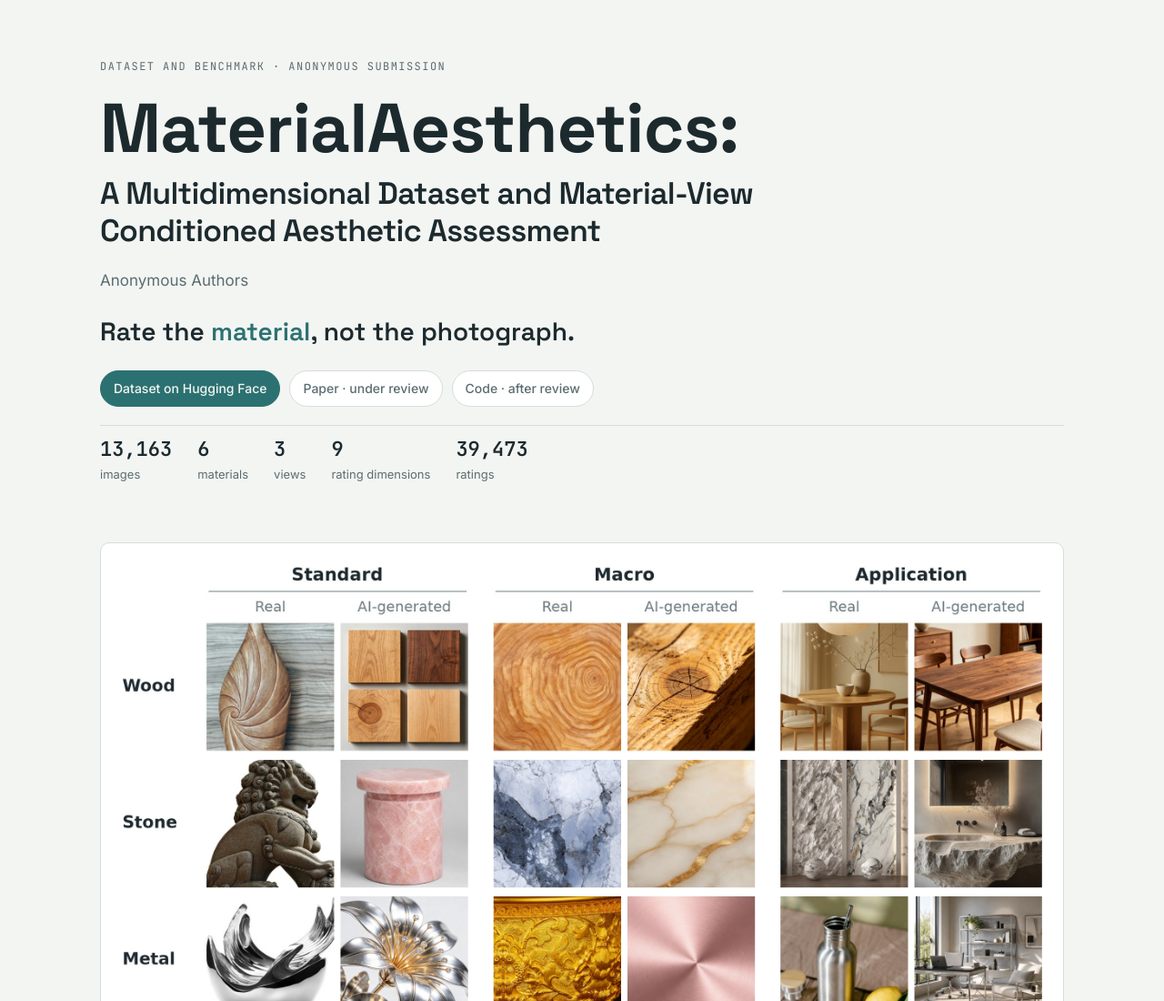
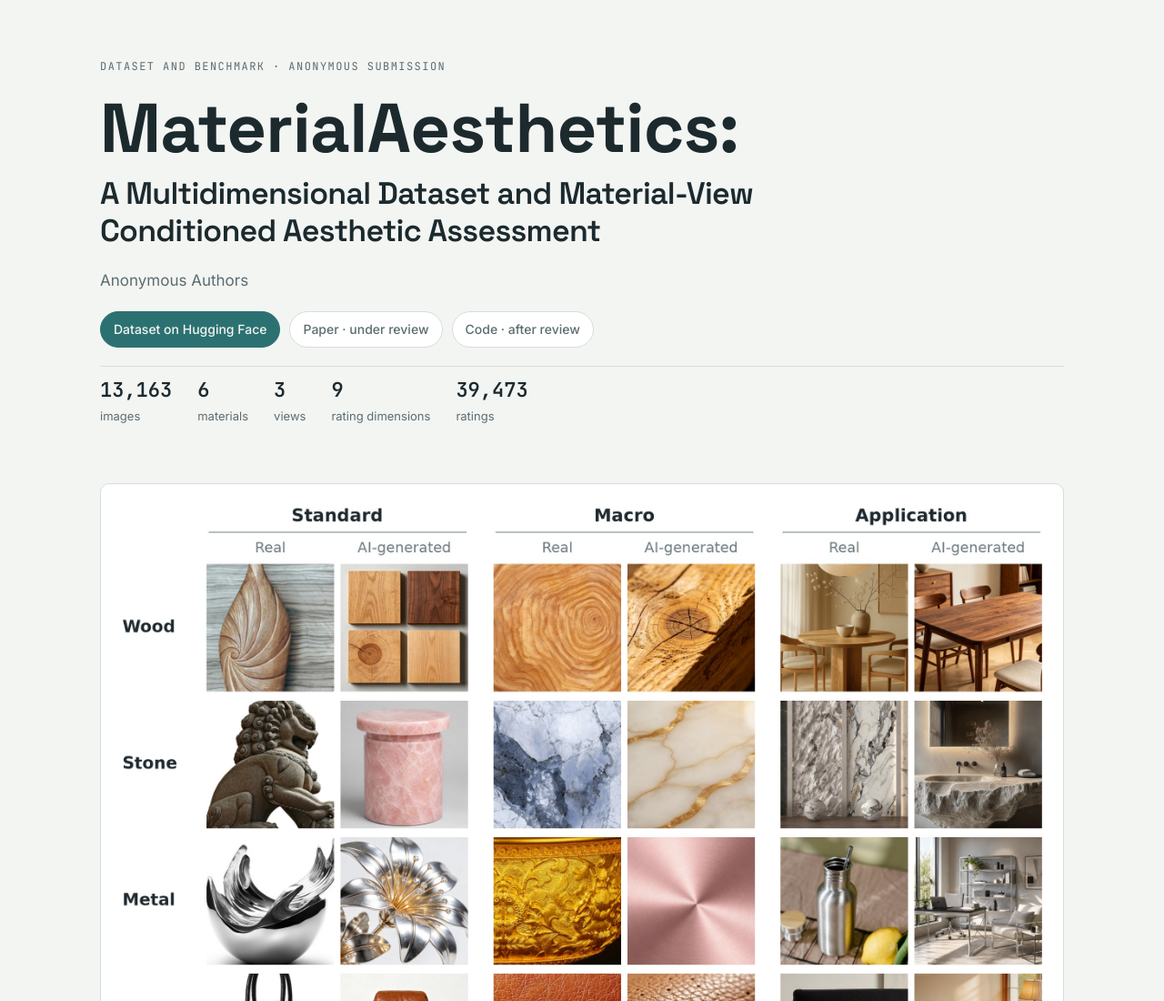
Before and after one commit to materialaesthetics/materialaesthetics, a plain HTML site: page index.html in a window 1280 px wide. Shown: the top 1100 px of the page at 91% size. Drawn offline with Linux system fonts and the light colour scheme.

Commit message:
Remove tagline from header

```diff
--- a/index.html
+++ b/index.html
@@ -152,7 +152,7 @@ footer { font-size: 13px; color: var(--muted); border-top: 1px solid var(--rule)
     <div class="eyebrow">Dataset and benchmark · Anonymous submission</div>
     <h1>MaterialAesthetics: <span class="tsub">A Multidimensional Dataset and <span class="nowrap">Material-View</span> Conditioned Aesthetic Assessment</span></h1>
     <p class="authors">Anonymous Authors</p>
-    <p class="thesis">Rate the <em>material</em>, not the photograph.</p>
+
     <div class="links">
       <a class="chip primary" href="https://huggingface.co/datasets/material-aesthetics/material-aesthetics" target="_blank" rel="noopener">Dataset on Hugging Face</a>
       <span class="chip off">Paper · under review</span>
```
